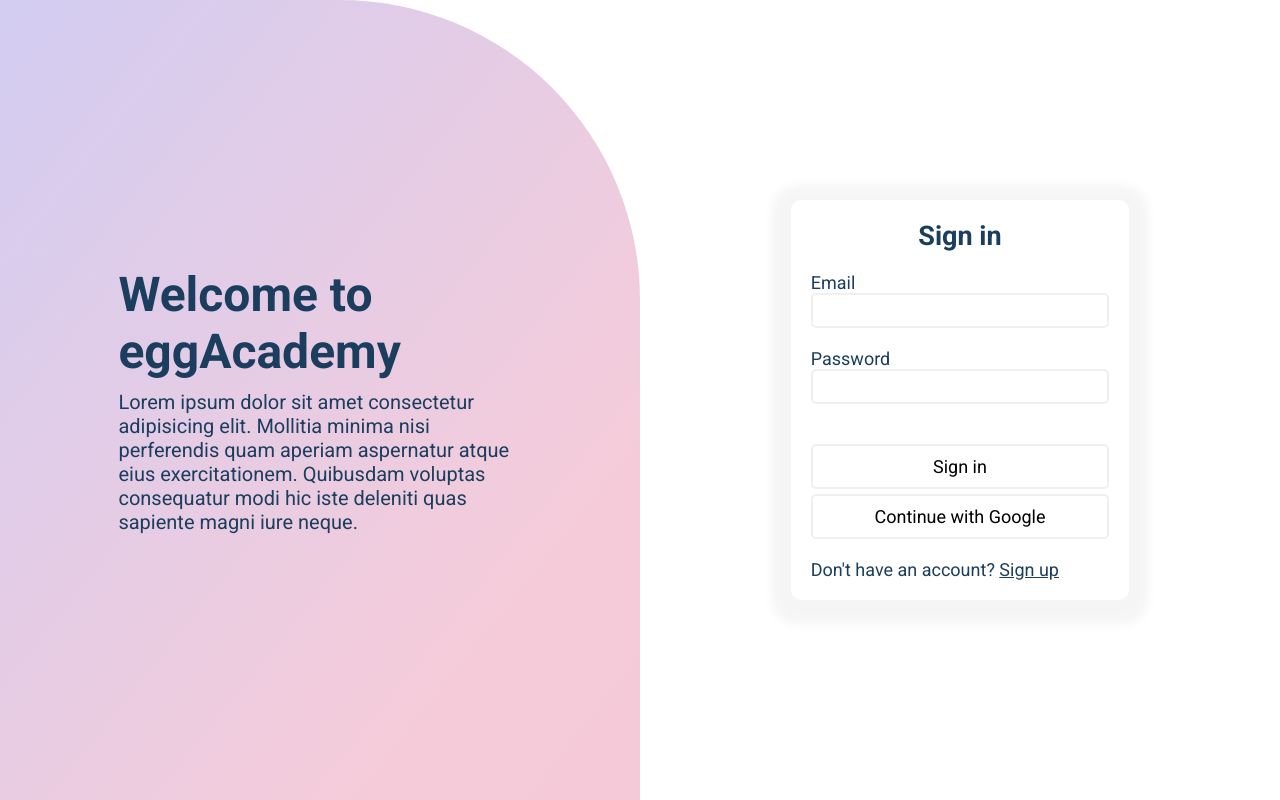
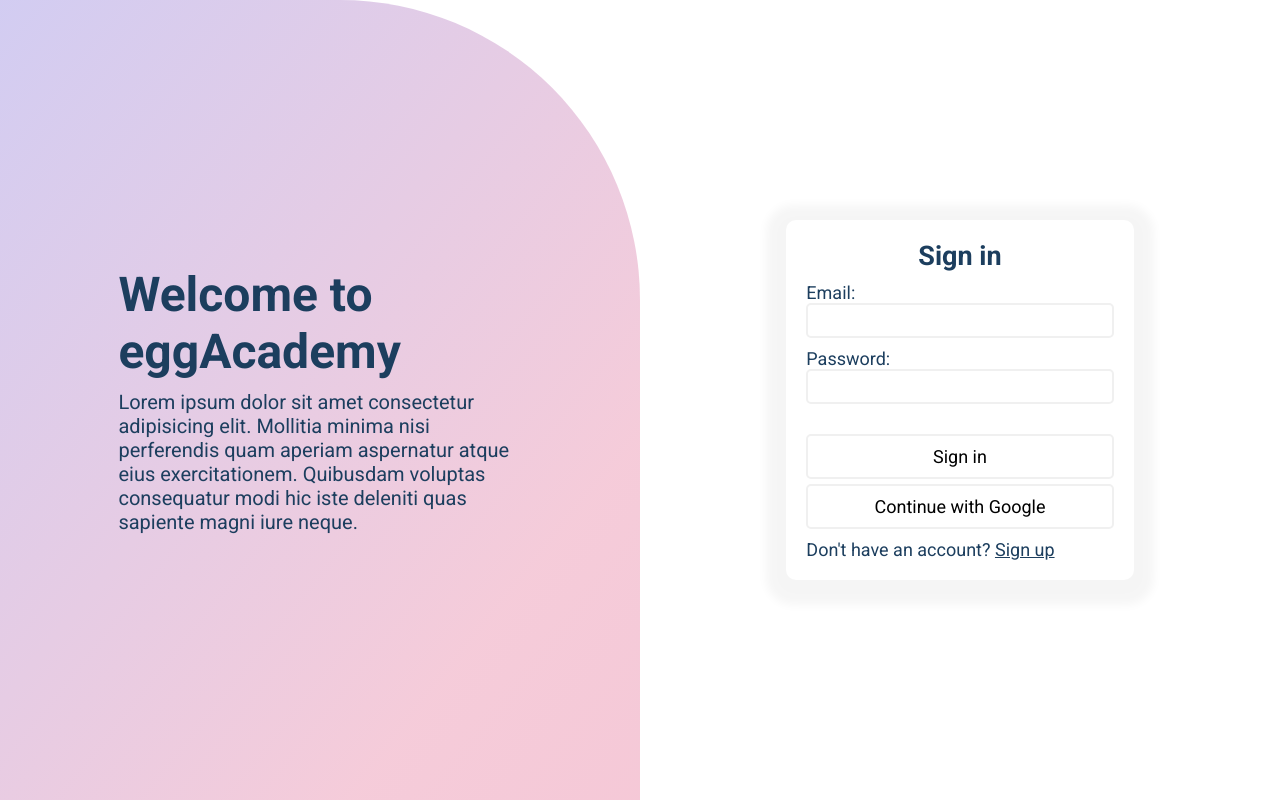
Before and after one commit to aliasad999/MERN, a Next.js app in the folder client/: page /auth/signin in a window 1280 px wide. Built offline with nearby package versions, Linux system fonts and the light colour scheme; no server answers.

Commit message:
getting the tokens on user login

```diff
--- a/client/components/AuthPage/AuthPage.jsx
+++ b/client/components/AuthPage/AuthPage.jsx
@@ -1,13 +1,27 @@
-import React, { useState } from "react";
+import React, { useContext, useEffect, useState } from "react";
 import { FormProvider, useForm } from "react-hook-form";
+import { loginUser, registerUser } from "@/services/auth";
+import { useRouter } from "next/router";
 import styles from "./auth-page.module.scss";
 import Hero from "./Hero/Hero";
 import Form from "./Form/form";
 function AuthPage() {
+  const router = useRouter();
   const methods = useForm();
   const [isSignin, setIsSignin] = useState(true);
-  function onSubmit(e) {
-    console.log(e);
+  useEffect(() => {
+    methods.reset();
+  }, [isSignin]);
+  function onSubmit(data) {
+    if (!isSignin) {
+      registerUser(data).then((data) => {
+        setIsSignin(true);
+      });
+    } else {
+      loginUser(data).then((data) => {
+        window.localStorage.setItem("data", JSON.stringify(data));
+      });
+    }
   }
   return (
     <FormProvider {...methods}>
--- a/client/components/AuthPage/Form/Form.jsx
+++ b/client/components/AuthPage/Form/Form.jsx
@@ -1,7 +1,7 @@
 import React from "react";
 import styles from "./form.module.scss";
 import ButtonBox from "./ButtonBox";
-import InputBox from "@/common/TextField/TextField";
+import TextField from "@/common/TextField/TextField";
 
 function Form({ isSignin, setIsSignin, onSubmit }) {
   const options = {
@@ -10,12 +10,17 @@ function Form({ isSignin, setIsSignin, onSubmit }) {
   return (
     <form onSubmit={onSubmit} className={styles.form}>
       <h2>{isSignin ? "Sign in" : "Sign up"}</h2>
-      {!isSignin && <InputBox name="name" label="Name" options={options} />}
-      <InputBox type="email" name="email" label="Email" options={options} />
-      <InputBox
+      {!isSignin && (
+        <>
+          <TextField name="firstName" label="Fist Name: " options={options} />
+          <TextField name="lastName" label="Last Name: " options={options} />
+        </>
+      )}
+      <TextField type="email" name="email" label="Email: " options={options} />
+      <TextField
         type="password"
         name="password"
-        label="Password"
+        label="Password: "
         options={{
           ...options,
           ...(!isSignin && { minLength: { value: 10, message: "Too short" } }),
--- a/client/components/AuthPage/Form/form.module.scss
+++ b/client/components/AuthPage/Form/form.module.scss
@@ -7,7 +7,7 @@
   display: flex;
   flex-direction: column;
   align-items: stretch;
-  gap: 2rem;
+  gap: 1rem;
   justify-content: center;
   font-size: 1.8rem;
   max-width: 40rem;
--- a/client/package.json
+++ b/client/package.json
@@ -11,10 +11,12 @@
   "dependencies": {
     "@next-auth/mongodb-adapter": "^1.1.1",
     "@next/font": "13.1.5",
+    "axios": "^1.3.3",
     "framer-motion": "^8.5.4",
+    "jwt-decode": "^3.1.2",
     "mongodb": "latest",
     "next": "13.1.5",
-    "next-auth": "^4.19.1",
+    "next-auth": "^4.19.2",
     "react": "18.2.0",
     "react-dom": "18.2.0",
     "react-hook-form": "^7.43.1"
--- a/client/pages/_app.js
+++ b/client/pages/_app.js
@@ -1,4 +1,3 @@
-import Layout from "@/components/Layout/Layout";
 import "@/styles/globals.scss";
 import { SessionProvider } from "next-auth/react";
 import Head from "next/head";
@@ -10,7 +9,7 @@ export default function App({
     <>
       <Head>
         <meta charSet="UTF-8" />
-        <meta http-equiv="X-UA-Compatible" content="IE=edge" />
+        <meta httpEquiv="X-UA-Compatible" content="IE=edge" />
         <meta name="viewport" content="width=device-width, initial-scale=1.0" />
         <title>Document</title>
       </Head>
--- /dev/null
+++ b/client/services/auth.js
@@ -0,0 +1,11 @@
+import axios from "axios";
+
+export async function registerUser(req) {
+  const response = await axios.post("http://localhost:3001/api/register", req);
+  return response.data;
+}
+export async function loginUser(req) {
+  const response = await axios.post("http://localhost:3001/api/login", req);
+  console.log(response.data);
+  return response.data;
+}
```
